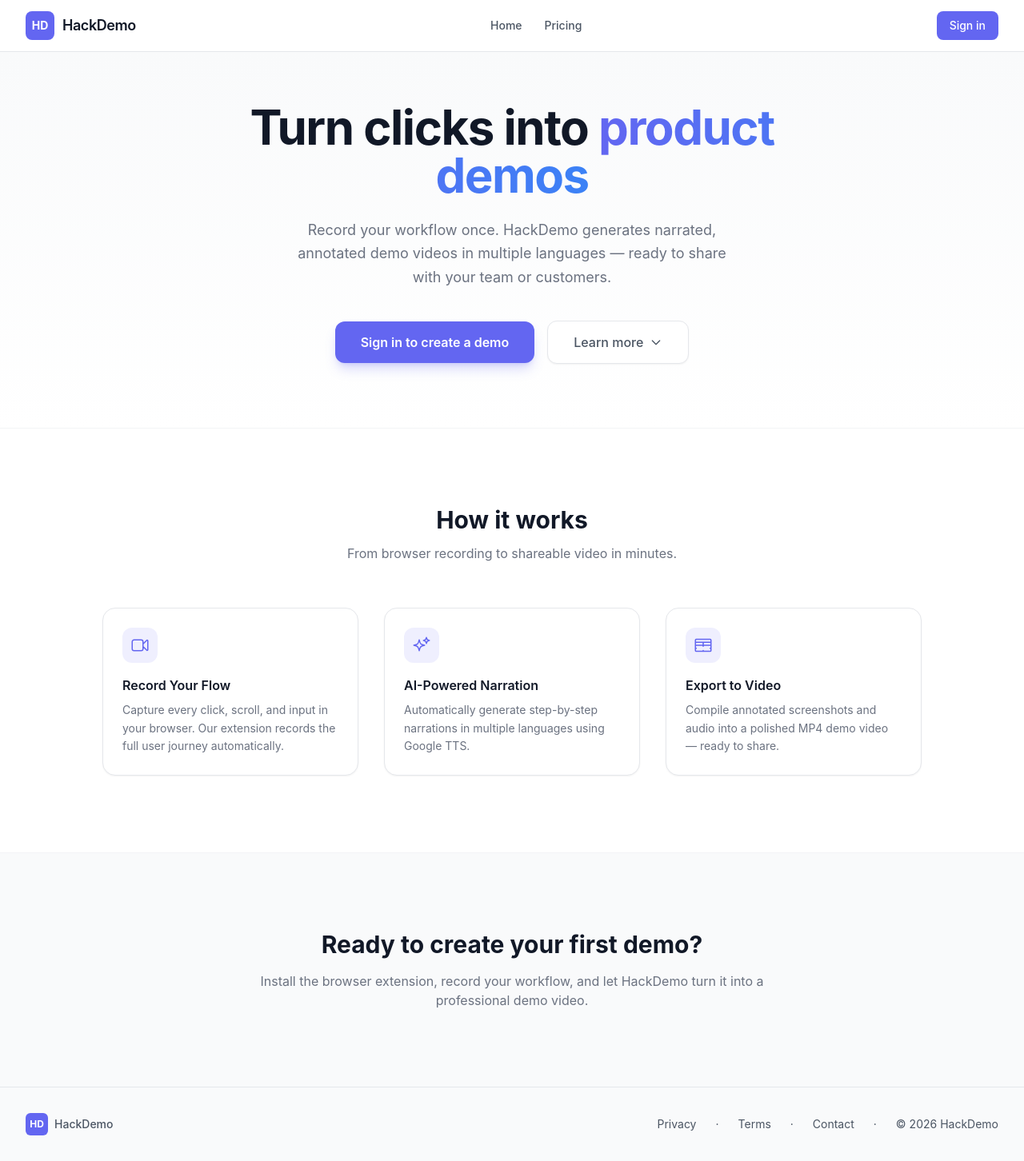
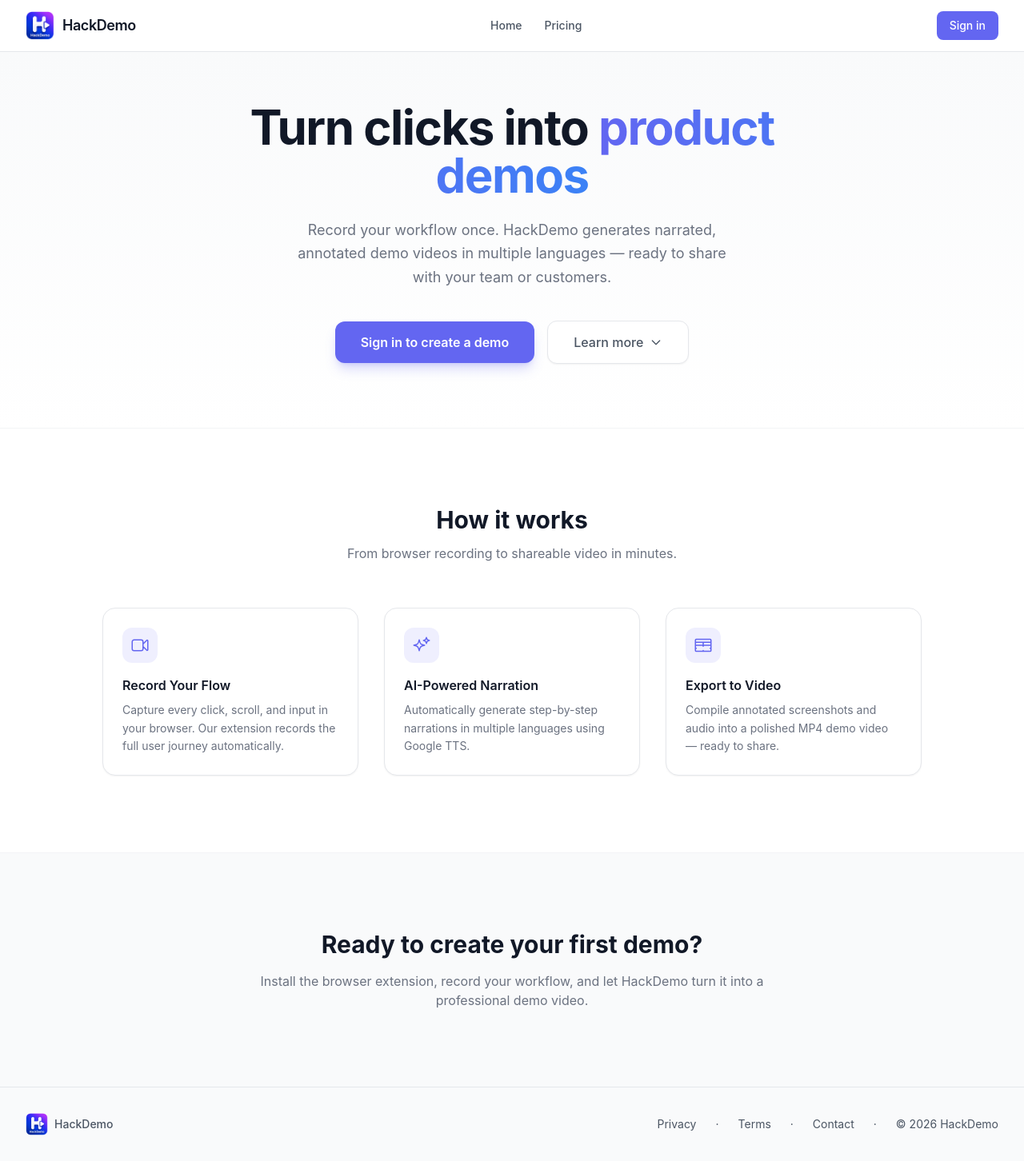
Before and after one commit to raytracer1/HackDemo, a React (Vite) app in the folder frontend/: page / in a window 1280 px wide. Shown: the whole page at 80% size. Built offline with nearby package versions, Linux system fonts and the light colour scheme; no server answers.

Commit message:
add icon

```diff
--- a/frontend/index.html
+++ b/frontend/index.html
@@ -3,6 +3,7 @@
 <head>
   <meta charset="UTF-8" />
   <meta name="viewport" content="width=device-width, initial-scale=1.0" />
+  <link rel="icon" href="/img/normal.png" />
   <title>HackDemo — Demo Result</title>
   <link rel="stylesheet" href="/src/index.css" />
 </head>
--- a/frontend/src/components/Footer.tsx
+++ b/frontend/src/components/Footer.tsx
@@ -5,7 +5,7 @@ export default function Footer() {
     <footer className="border-t border-gray-200 bg-gray-50">
       <div className="mx-auto flex max-w-7xl flex-col items-center justify-between gap-4 px-4 py-8 sm:flex-row sm:px-6 lg:px-8">
         <Link to="/" className="flex items-center gap-2 text-gray-600 no-underline transition-colors hover:text-gray-900">
-          <div className="flex h-7 w-7 items-center justify-center rounded-md bg-hack-primary text-xs font-bold text-white">HD</div>
+          <img src="/img/normal.png" alt="HackDemo" className="h-7 w-7 rounded-md" />
           <span className="text-sm font-medium">HackDemo</span>
         </Link>
         <nav className="flex items-center gap-6 text-sm text-gray-600">
--- a/frontend/src/components/Header.tsx
+++ b/frontend/src/components/Header.tsx
@@ -26,7 +26,7 @@ export default function Header() {
     <header className="sticky top-0 z-50 border-b border-gray-200 bg-white/90 backdrop-blur-md">
       <div className="mx-auto flex h-16 max-w-7xl items-center justify-between px-4 sm:px-6 lg:px-8">
         <Link to="/" className="flex items-center gap-2.5 no-underline">
-          <div className="flex h-9 w-9 items-center justify-center rounded-lg bg-hack-primary text-sm font-bold text-white">HD</div>
+          <img src="/img/normal.png" alt="HackDemo" className="h-9 w-9 rounded-lg" />
           <span className="text-lg font-semibold tracking-tight text-gray-900">HackDemo</span>
         </Link>
 
--- a/frontend/src/pages/LoginPage.tsx
+++ b/frontend/src/pages/LoginPage.tsx
@@ -27,7 +27,7 @@ export default function LoginPage() {
     <div className="flex min-h-screen items-center justify-center bg-gray-50 px-4">
       <div className="w-full max-w-sm">
         <div className="mb-10 text-center">
-          <div className="mx-auto mb-4 flex h-14 w-14 items-center justify-center rounded-xl bg-hack-primary text-xl font-bold text-white">HD</div>
+          <img src="/img/normal.png" alt="HackDemo" className="mx-auto mb-4 h-14 w-14 rounded-xl" />
           <h1 className="text-2xl font-bold text-gray-900">Welcome to HackDemo</h1>
           <p className="mt-2 text-sm text-gray-500">Sign in to record and share product demos</p>
         </div>
```
